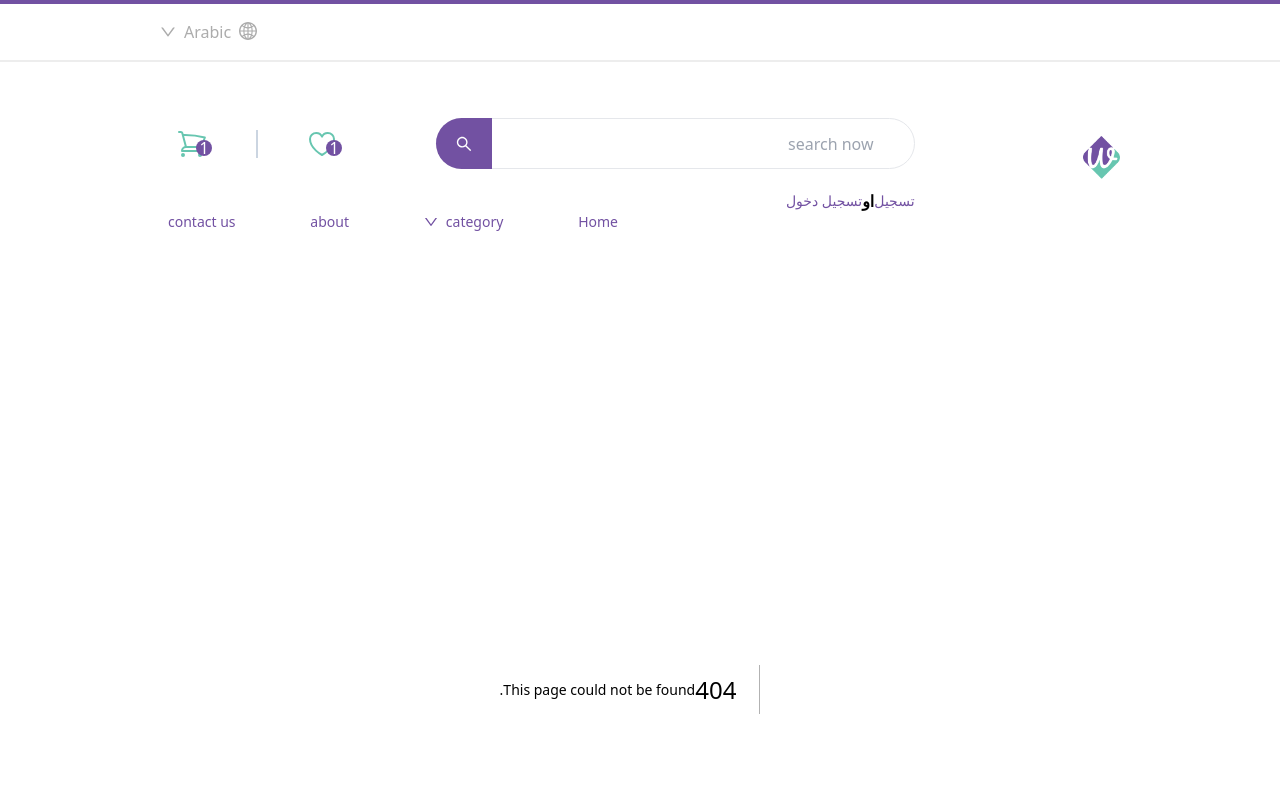
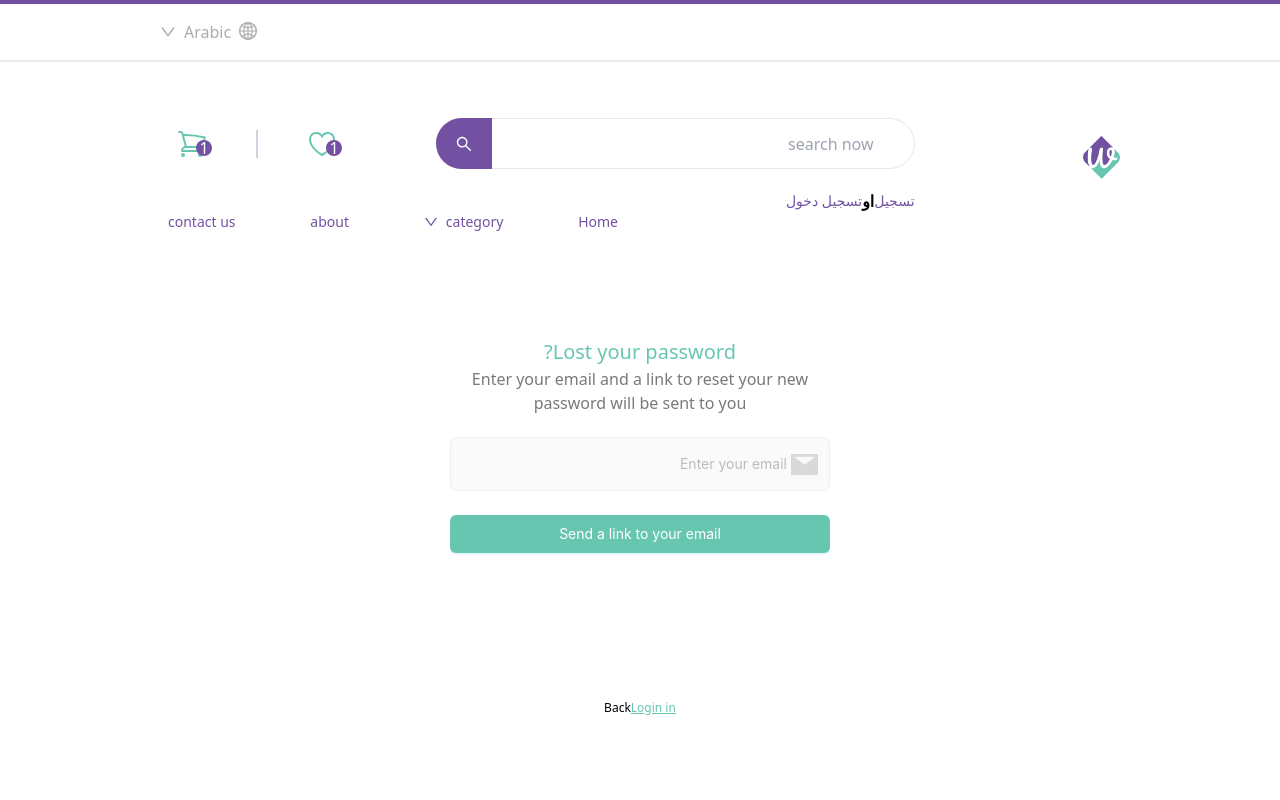
Before and after one commit to MaramMs/wendow-temp1, a Next.js app: page /changepassword in a window 1280 px wide. Before the commit this address had no page. Shown: the top 800 px of the page. Built offline with nearby package versions, Linux system fonts and the light colour scheme.

Commit message:
change password page

```diff
--- /dev/null
+++ b/pages/changepassword.js
@@ -0,0 +1,72 @@
+import Wrapper from '@/components/Wrapper'
+import { MailFilled, MailOutlined } from '@ant-design/icons'
+import { Button, Form, Input } from 'antd'
+import Link from 'next/link'
+import React from 'react'
+
+const changepassword = () => {
+  return (
+    <Wrapper>
+    <div className="flex flex-col justify-center md:items-center  px-[16px] md:px-0">
+      <h1 className="text-[#67C6B0] text-[20px] font-medium md:text-right">
+        {" "}
+        Lost your password?
+      </h1>
+      <p className="text-[#797979] text-[16px] font-normal text-center md:w-[378px]">
+      Enter your email and a link to reset your new password will be sent to you
+      </p>
+
+      <Form
+        name="normal_login"
+        className="login-form mt-[127px] md:mt-[22px]"
+        initialValues={{
+          remember: true,
+        }}
+        // onFinish={onFinish}
+      >
+        <Form.Item
+          name="email"
+          rules={[
+            {
+              required: true,
+              message: "Please input your password!",
+            },
+          ]}
+          className="md:w-[380px]"
+
+        >
+          <Input
+            placeholder="Enter your email"
+            className="  h-[54px]  bg-black border border-[#eee]"
+            style={{ backgroundColor: "#FAFAFA"  }}
+            prefix={<MailFilled style={{fontSize:'27px', color:'#D9D9D9'}}  />}
+          />
+        </Form.Item>
+
+
+        <Form.Item>
+          <Button
+            type="primary"
+            htmlType="submit"
+            className="login-form-button bg-[#67C6B0] flex justify-center items-center m-auto w-full h-[38px]"
+          >
+            Send a link to your email
+          </Button>
+        </Form.Item>
+      </Form>
+
+      <div className='mt-[117px] mb-[85px]'>
+        <span className='text-[#000] text-[12px] font-medium'>Back</span>
+
+
+        <Link href='/' className='text-[#67C6B0] text-[12px] font-medium underline'>
+            Login in
+        </Link>
+
+      </div>
+    </div>
+  </Wrapper>
+  )
+}
+
+export default changepassword
```
